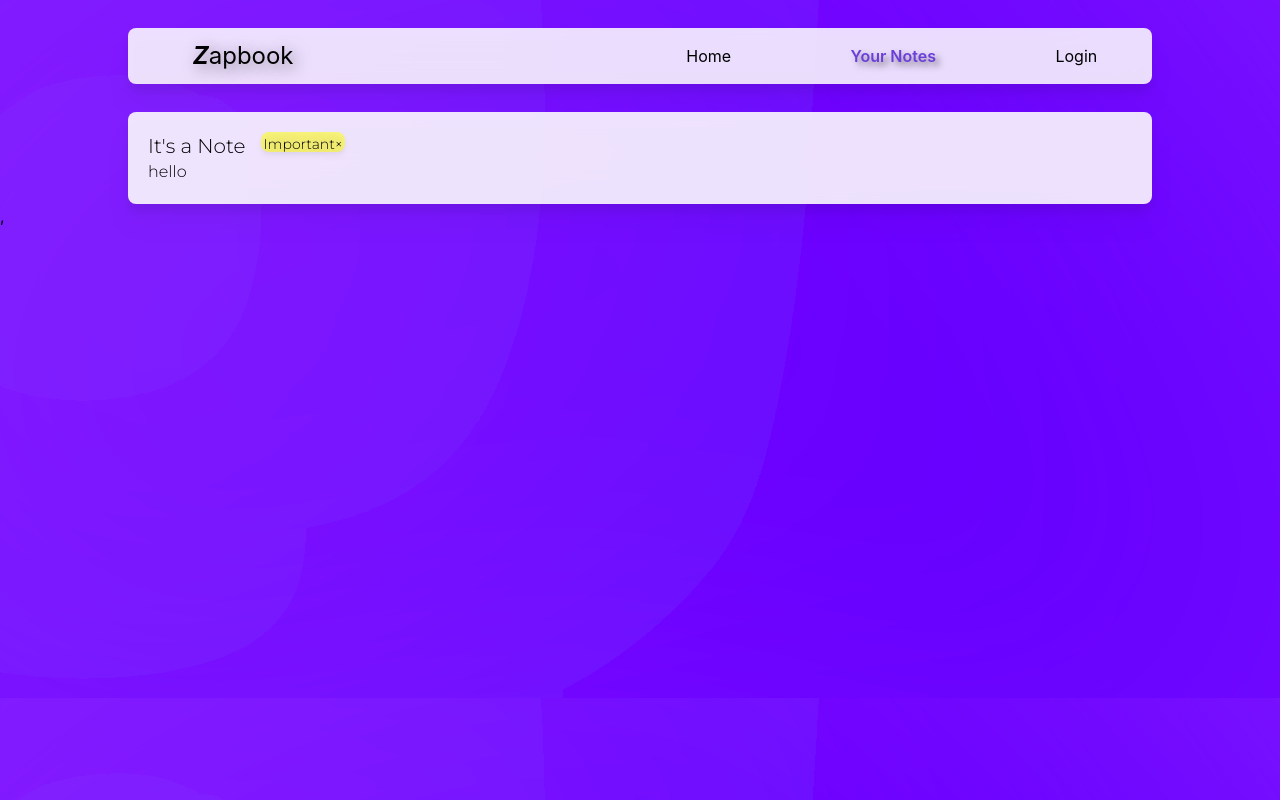
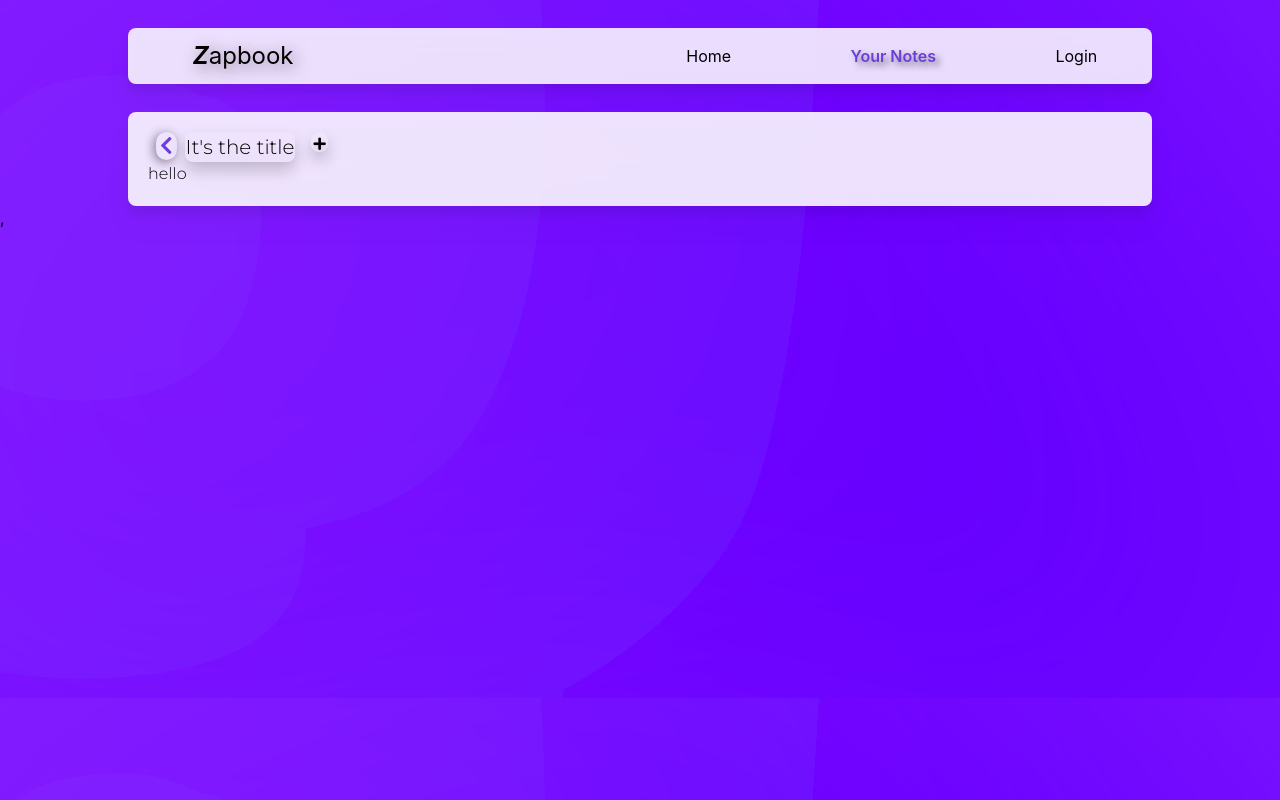
Before and after one commit to yadav-rohit/zapbook-frontend, a React (Create React App) app in the folder zapbook/: page /Viewpage in a window 1280 px wide. Built offline with nearby package versions, Linux system fonts and the light colour scheme.

Commit message:
editor page basics

```diff
--- a/zapbook/src/components/Viewpage.js
+++ b/zapbook/src/components/Viewpage.js
@@ -1,13 +1,33 @@
-import React from 'react';
+import React, { useState } from 'react';
 import '../viewpage.css';
 
+
+
 function Viewpage() {
+  const [tag_class , setTagcolor] = useState('');
+  function handleClick(classers){
+    setTagcolor(`${classers}`);
+  }
+  const taghandel =() => {
+    if(tag_class){
+      setTagcolor('');
+    }
+  }
   return (<>
   <section className="main flex flex-row content-center justify-center ">
      <div className="area home_info flex-row self-center justify-center drop-shadow-xl backdrop-blur-xl rounded-lg p-5 ">
          <div className="menubar text-xl flex">
-           <div className="title">It's a Note </div>
-           <span className="title_tag mx-4 rounded-lg text-sm imp h-5 p-0.5 drop-shadow-md backdrop-blur-xl" >Important</span>
+           <div><i class="fas fa-chevron-left mx-2 p-1 rounded-xl" style={{color: "#6b3eda" , boxShadow: "-2px 2px 10px 1px rgba(48, 41, 54, 0.459)"}}></i></div>
+           <span className="title drop-shadow-xl " contenteditable="true" >It's the title</span>
+           <span className={`title_tag flex content-center mx-4 rounded-lg text-sm h-5 p-0.5 drop-shadow-md backdrop-blur-xl ${tag_class}`} >
+             <div className="tagss ">
+               <ul>
+               <li onClick={() => handleClick('imp')}>Important</li>
+               <li onClick={() => handleClick('list')}>List</li>
+               <li onClick={() => handleClick('todo')}>Todo</li>
+               </ul>
+             </div>
+             <i onClick={()=> taghandel()} className="fas fa-plus"></i></span>
            </div>
          <div className="hello">hello</div>
      </div>
--- a/zapbook/src/viewpage.css
+++ b/zapbook/src/viewpage.css
@@ -1,8 +1,49 @@
 .imp{
-
     background-color: rgba(255, 255, 0, 0.52);
 }
+  .imp .fa-plus, .todo .fa-plus, .list .fa-plus{
+      transform: rotateZ(45deg);
+  }
+.imp::before{
+    content: "Important";
+}
+.todo{
+    background-color: rgba(0, 195, 255, 0.52);
+}
+.todo::before{
+    content: "Todo";
+}
+.list{
+    background-color: rgba(115, 255, 0, 0.52);
+}
+.list::before{
+    content: "List";
+}
+.title{
+    padding: 1px;
+    box-shadow: 0px 8px 16px 0px rgba(0,0,0,0.2);
+    border-radius: 8px;
+}
+
 .title_tag:after{
         display: inline-block;
-        content: "\00d7";
 }
+.title_tag {
+    position: relative;
+    display: inline-block;
+    box-shadow: 0px 8px 16px 0px rgba(0,0,0,0.2);
+  }
+
+  .tagss {
+    display: none;
+    position: absolute;
+    background-color: #f9f9f9;
+    min-width: 160px;
+    box-shadow: 0px 8px 16px 0px rgba(0,0,0,0.2);
+    padding: 12px 16px;
+    z-index: 1;
+  }
+
+  .title_tag:hover .tagss {
+    display: block;
+  }
```
